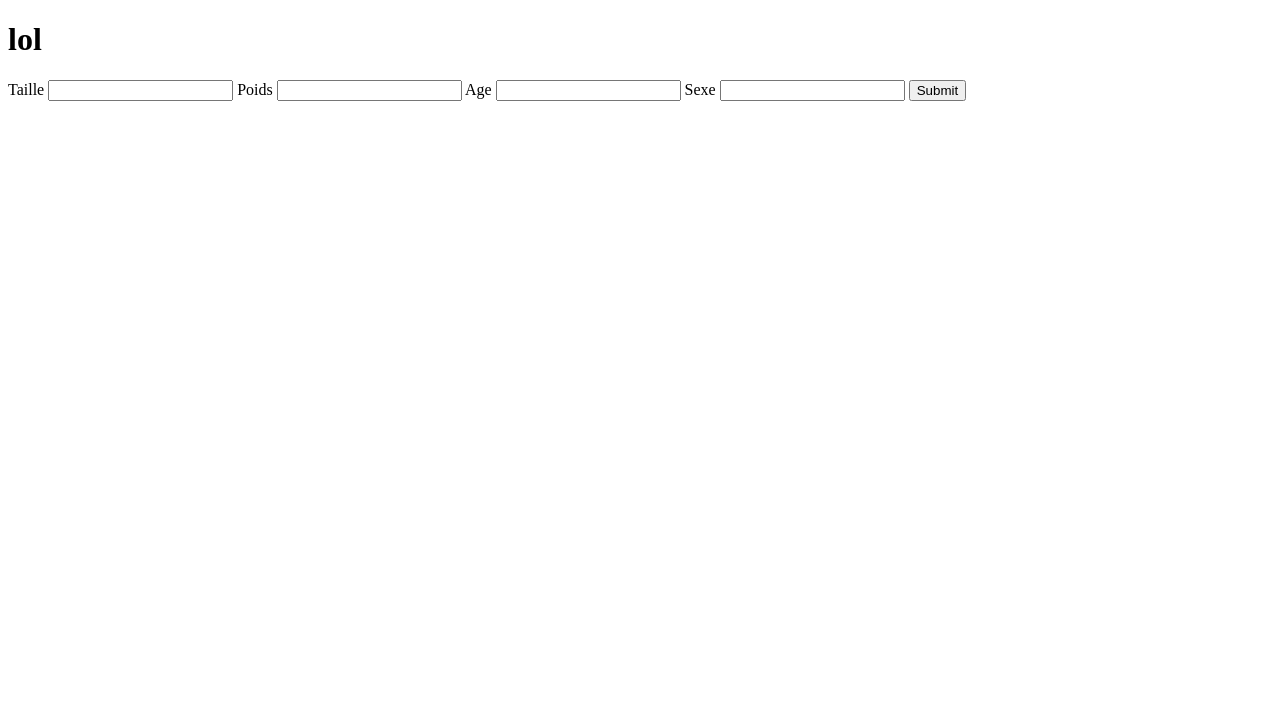
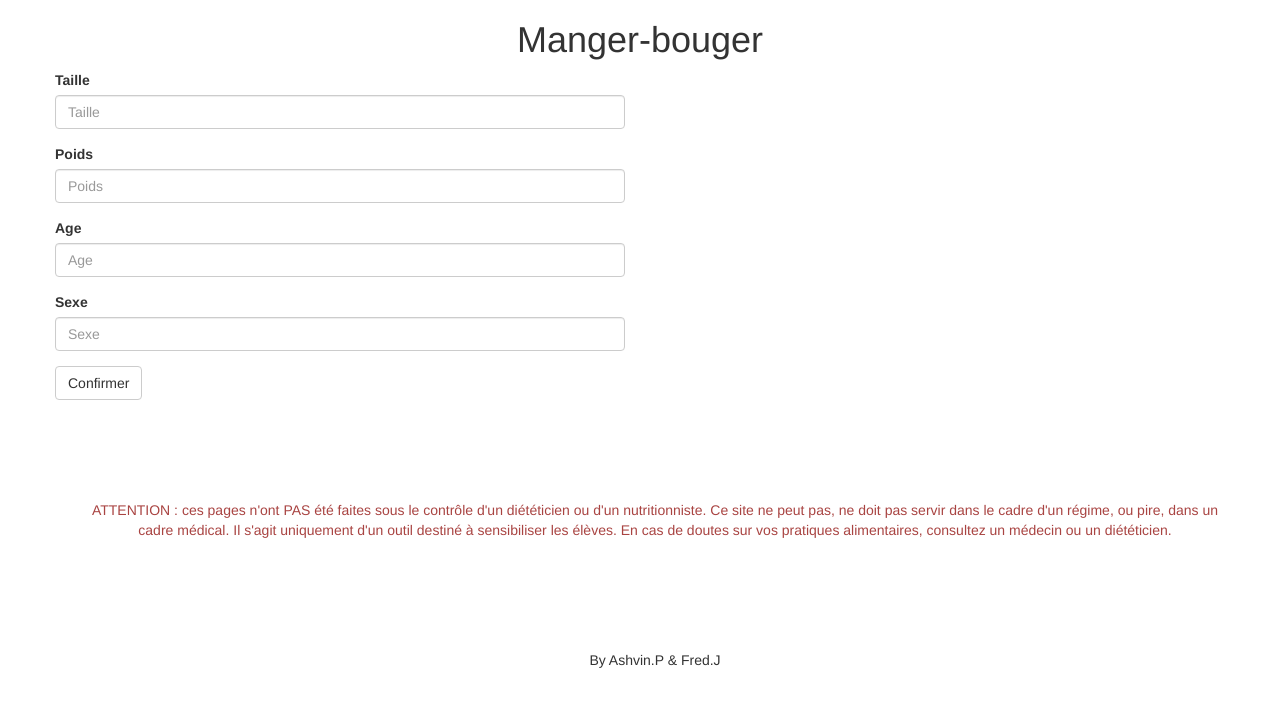
Before and after one commit to AshvinPainiaye/manger-bouger, a plain HTML site: page index.html in a window 1280 px wide. Drawn offline with nearby package versions, Linux system fonts and the light colour scheme.

Commit message:
bootstrap

```diff
--- a/index.html
+++ b/index.html
@@ -1,29 +1,77 @@
 <!DOCTYPE html>
 <html>
 <head>
-<title>Manger bouger</title>
+  <meta charset="UTF-8" />
+  <meta http-equiv="X-UA-Compatible" content="IE=edge,chrome=1">
+  <meta name="viewport" content="width=device-width, initial-scale=1">
+  <title>Manger bouger</title>
+  <link rel="stylesheet" href="https://maxcdn.bootstrapcdn.com/bootstrap/3.3.6/css/bootstrap.min.css" integrity="sha384-1q8mTJOASx8j1Au+a5WDVnPi2lkFfwwEAa8hDDdjZlpLegxhjVME1fgjWPGmkzs7" crossorigin="anonymous">
 </head>
 
 <body>
-    <h1>lol</h1>
-    <form>
-    <label for="">Taille</label>
-    <input type="text" name="taille">
-
-    <label for="">Poids</label>
-    <input type="text" name="poids">
-
-    <label for="">Age</label>
-    <input type="text" name="age">
-
-    <label for="">Sexe</label>
-    <input type="text" name="sexe">
-
-    <input type="submit" id="submitConsommateur" value="Submit">
 
 
-</form>
+  <div class="container">
+    <div class="row">
+      <div class="col-md-12">
+        <h1 class="text-center">Manger-bouger</h1>
+      </div>
+
+      <div class="row">
+        <div class="col-md-6">
+          <form>
+            <div class="form-group">
+              <label for="taille">Taille</label>
+              <input type="text" class="form-control" name="taille" placeholder="Taille">
+            </div>
+
+            <div class="form-group">
+              <label for="poids">Poids</label>
+              <input type="text" class="form-control" name="poids" placeholder="Poids">
+            </div>
+
+            <div class="form-group">
+              <label for="age">Age</label>
+              <input type="text" class="form-control" name="age" placeholder="Age">
+            </div>
+
+            <div class="form-group">
+              <label for="sexe">Sexe</label>
+              <input type="text" class="form-control" name="sexe" placeholder="Sexe">
+            </div>
+
+
+            <button type="submit" id="submitConsommateur" class="btn btn-default">Confirmer</button>
+          </form>
+
+        </div>
+      </div>
+    </div>
+
+    <section style="padding: 100px 0">
+      <div class="container">
+        <div class="row">
+          <div class="col-md-12">
+            <p class="text-danger text-center">ATTENTION : ces pages n'ont PAS été faites sous le contrôle d'un diététicien ou d'un nutritionniste. Ce site ne peut pas, ne doit pas servir dans le cadre d'un régime, ou pire, dans un cadre médical. Il s'agit uniquement d'un outil destiné à sensibiliser les élèves. En cas de doutes sur vos pratiques alimentaires, consultez un médecin ou un diététicien.</p>
+          </div>
+        </div>
+      </div>
+    </section>
+
+    <footer>
+      <div class="container">
+        <div class="row">
+          <div class="col-md-12">
+            <p class="text-center">By Ashvin.P &amp; Fred.J</p>
+          </div>
+        </div>
+      </div>
+    </footer>
+
+    <script src="https://ajax.googleapis.com/ajax/libs/jquery/2.2.4/jquery.min.js"></script>
+    <script src="https://maxcdn.bootstrapcdn.com/bootstrap/3.3.6/js/bootstrap.min.js" integrity="sha384-0mSbJDEHialfmuBBQP6A4Qrprq5OVfW37PRR3j5ELqxss1yVqOtnepnHVP9aJ7xS" crossorigin="anonymous"></script>
     <script src="bundle.js"></script>
-</body>
 
-</html>
+  </body>
+
+  </html>
```
